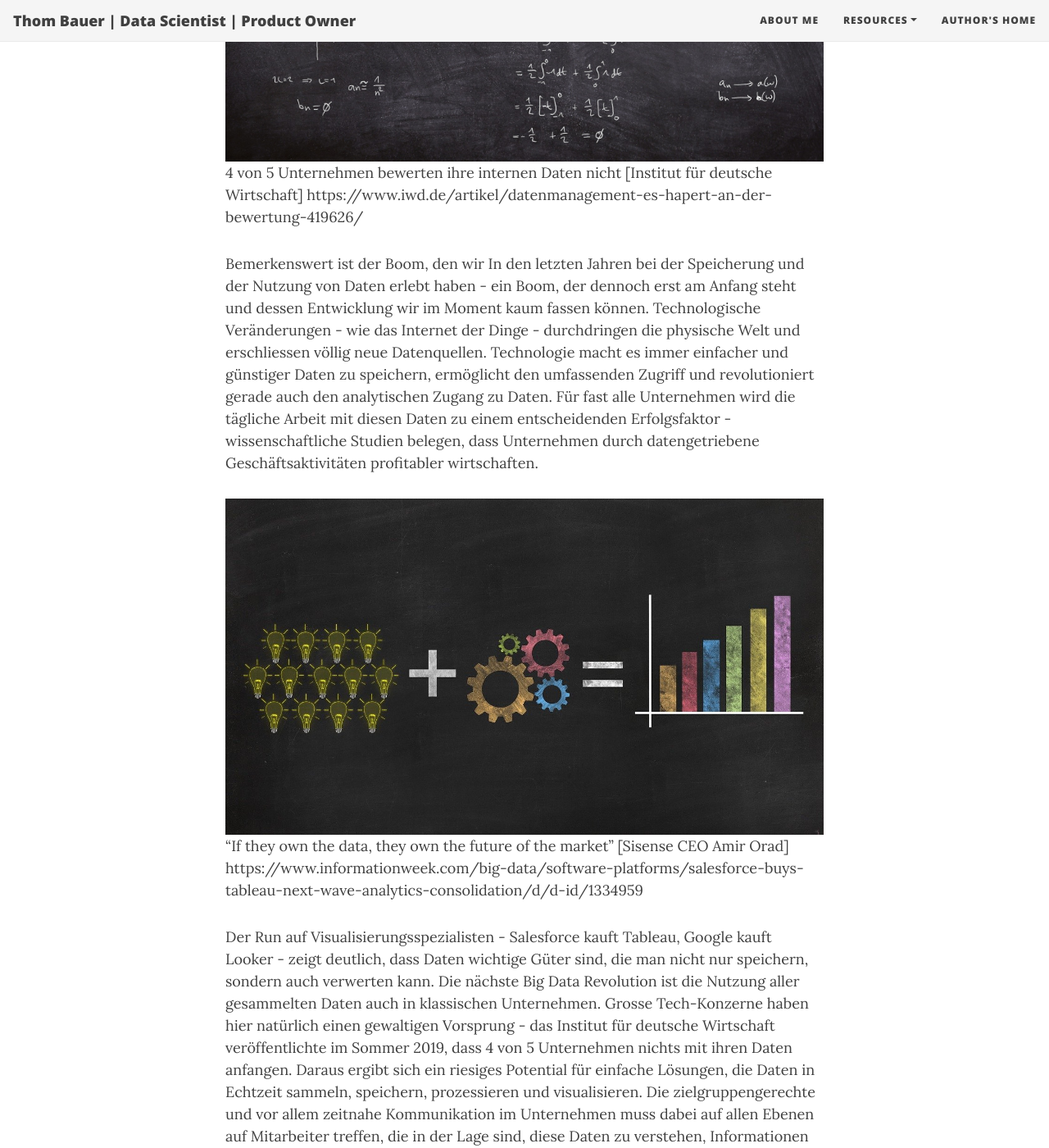
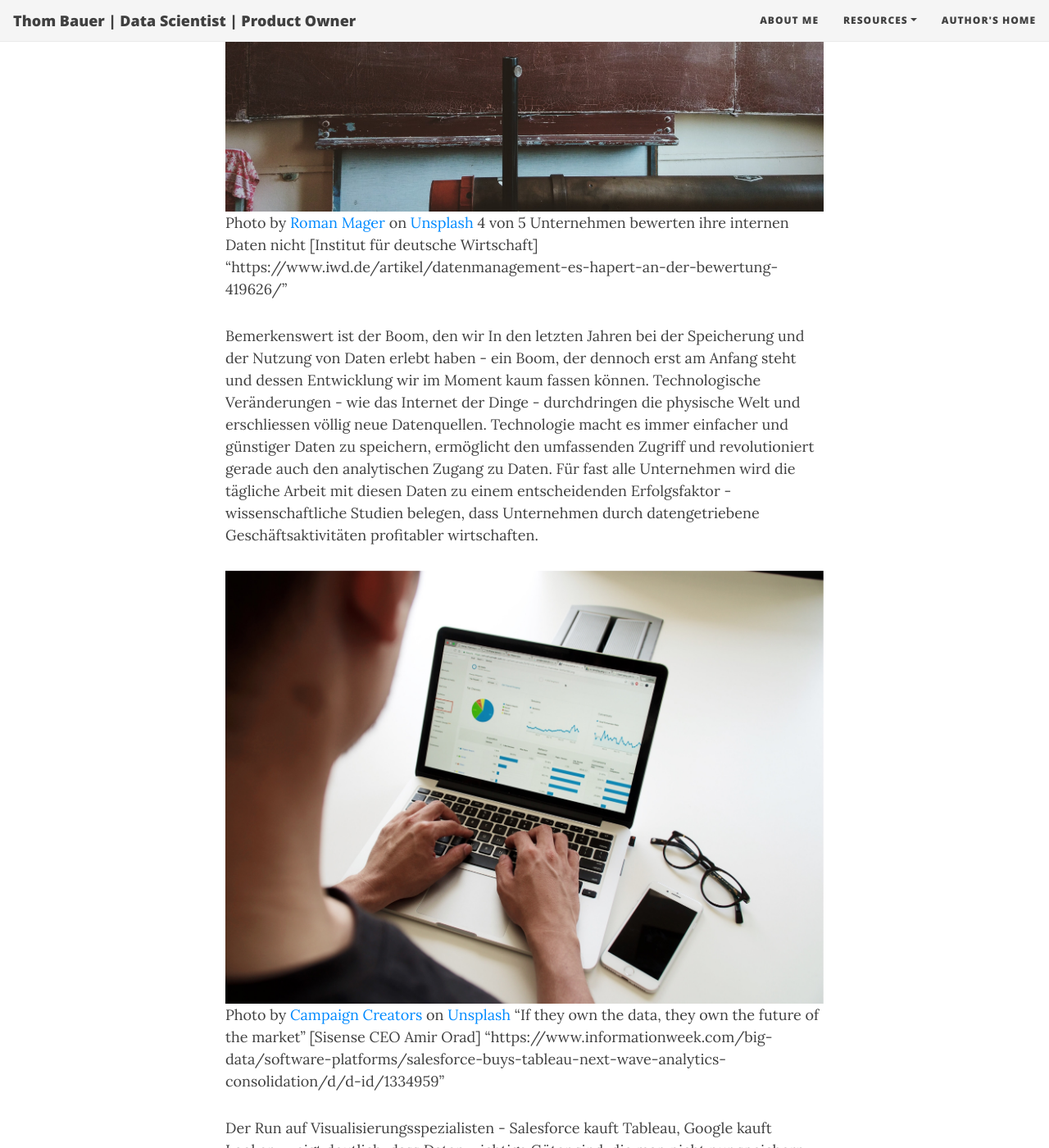
Before and after one commit to thombauer/thombauer.github.io, a Jekyll site: the page built from _posts/2020-06-30-data-driven-decision-making.md, in a window 1280 px wide and 1400 px high, scrolled down 1246 px. Shown: the whole window at 82% size. Built offline with Jekyll 4.4.1, drawn with Linux system fonts in a browser that asks for light colours; nearby versions of some CDN libraries.

Commit message:
Update 2020-06-30-data-driven-decision-making.md

```diff
--- a/_posts/2020-06-30-data-driven-decision-making.md
+++ b/_posts/2020-06-30-data-driven-decision-making.md
@@ -7,13 +7,13 @@ tags: [data, education]
 
 Data driven decision making bis zum Ende gedacht, erfordert nicht nur eine Abkehr von Bauchentscheidungen im Business, sondern stellt vor allem völlig andere Anforderungen an die Mitarbeiter auf allen Ebenen. In digitalen Geschäftsmodellen junger start ups werden Entscheidungen zumeist von Anfang an auf eine saubere Datengrundlage gestellt, in klassischen Unternehmen setzt sich diese Art der Entscheidungsfindung seit Jahren erst langsam durch. Das Aufbrechen der Datensilos ist zumeist im Zusammenspiel aus externem know-how und internem Antrieb gut zu bewältigen. Die Qualifikation der vielen Mitarbeiter, die täglich aus den aufbereiteten Daten fundierte Schlüsse ziehen sollen, läuft dem technischen Prozess hin zum data driven business hingegen meist hinterher.
 
-![Board](/assets/img/board.jpg)
-4 von 5 Unternehmen bewerten ihre internen Daten nicht [Institut für deutsche Wirtschaft] https://www.iwd.de/artikel/datenmanagement-es-hapert-an-der-bewertung-419626/
+![Board](/assets/img/boards.jpg) <span>Photo by <a href="https://unsplash.com/@roman_lazygeek?utm_source=unsplash&amp;utm_medium=referral&amp;utm_content=creditCopyText">Roman Mager</a> on <a href="https://unsplash.com/s/photos/education-clone?utm_source=unsplash&amp;utm_medium=referral&amp;utm_content=creditCopyText">Unsplash</a></span>
+4 von 5 Unternehmen bewerten ihre internen Daten nicht [Institut für deutsche Wirtschaft] "https://www.iwd.de/artikel/datenmanagement-es-hapert-an-der-bewertung-419626/"
 
 Bemerkenswert ist der Boom, den wir In den letzten Jahren bei der Speicherung und der Nutzung von Daten erlebt haben - ein Boom, der dennoch erst am Anfang steht und dessen Entwicklung wir im Moment kaum fassen können. Technologische Veränderungen - wie das Internet der Dinge - durchdringen die physische Welt und erschliessen völlig neue Datenquellen. Technologie macht es immer einfacher und günstiger Daten zu speichern, ermöglicht den umfassenden Zugriff und revolutioniert gerade auch den analytischen Zugang zu Daten. Für fast alle Unternehmen wird die tägliche Arbeit mit diesen Daten zu einem entscheidenden Erfolgsfaktor - wissenschaftliche Studien belegen, dass Unternehmen durch datengetriebene Geschäftsaktivitäten profitabler wirtschaften.
 
-![Success](/assets/img/success.jpg)
-“If they own the data, they own the future of the market” [Sisense CEO Amir Orad] https://www.informationweek.com/big-data/software-platforms/salesforce-buys-tableau-next-wave-analytics-consolidation/d/d-id/1334959
+![Success](/assets/img/successs.jpg) <span>Photo by <a href="https://unsplash.com/@campaign_creators?utm_source=unsplash&amp;utm_medium=referral&amp;utm_content=creditCopyText">Campaign Creators</a> on <a href="https://unsplash.com/s/photos/graph-chart?utm_source=unsplash&amp;utm_medium=referral&amp;utm_content=creditCopyText">Unsplash</a></span>
+“If they own the data, they own the future of the market” [Sisense CEO Amir Orad] "https://www.informationweek.com/big-data/software-platforms/salesforce-buys-tableau-next-wave-analytics-consolidation/d/d-id/1334959"
 
 Der Run auf Visualisierungsspezialisten - Salesforce kauft Tableau, Google kauft Looker - zeigt deutlich, dass Daten wichtige Güter sind, die man nicht nur speichern, sondern auch verwerten kann. Die nächste Big Data Revolution ist die Nutzung aller gesammelten Daten auch in klassischen Unternehmen. Grosse Tech-Konzerne haben hier natürlich einen gewaltigen Vorsprung - das Institut für deutsche Wirtschaft veröffentlichte im Sommer 2019, dass 4 von 5 Unternehmen nichts mit ihren Daten anfangen. Daraus ergibt sich ein riesiges Potential für einfache Lösungen, die Daten in Echtzeit sammeln, speichern, prozessieren und visualisieren. Die zielgruppengerechte und vor allem zeitnahe Kommunikation im Unternehmen muss dabei auf allen Ebenen auf Mitarbeiter treffen, die in der Lage sind, diese Daten zu verstehen, Informationen zu verknüpfen und sich Fragen selbst beantworten zu können. Die Suche nach individuellen Antworten im unternehmensinternen data lake kann - schon aus Gründen der Knappheit solcher Spezialisten - nicht ausschliesslich Data Scientists überlassen werden. Die Vision vollständig datengetriebener Entscheidungsfindung auf allen Ebenen eines Unternehmens stellt klare Anforderungen an die Einfachheit des Zugangs zu und die möglichst einfache Interaktion mit relevanten Daten für diesen Entscheidungsprozess.
 
```
